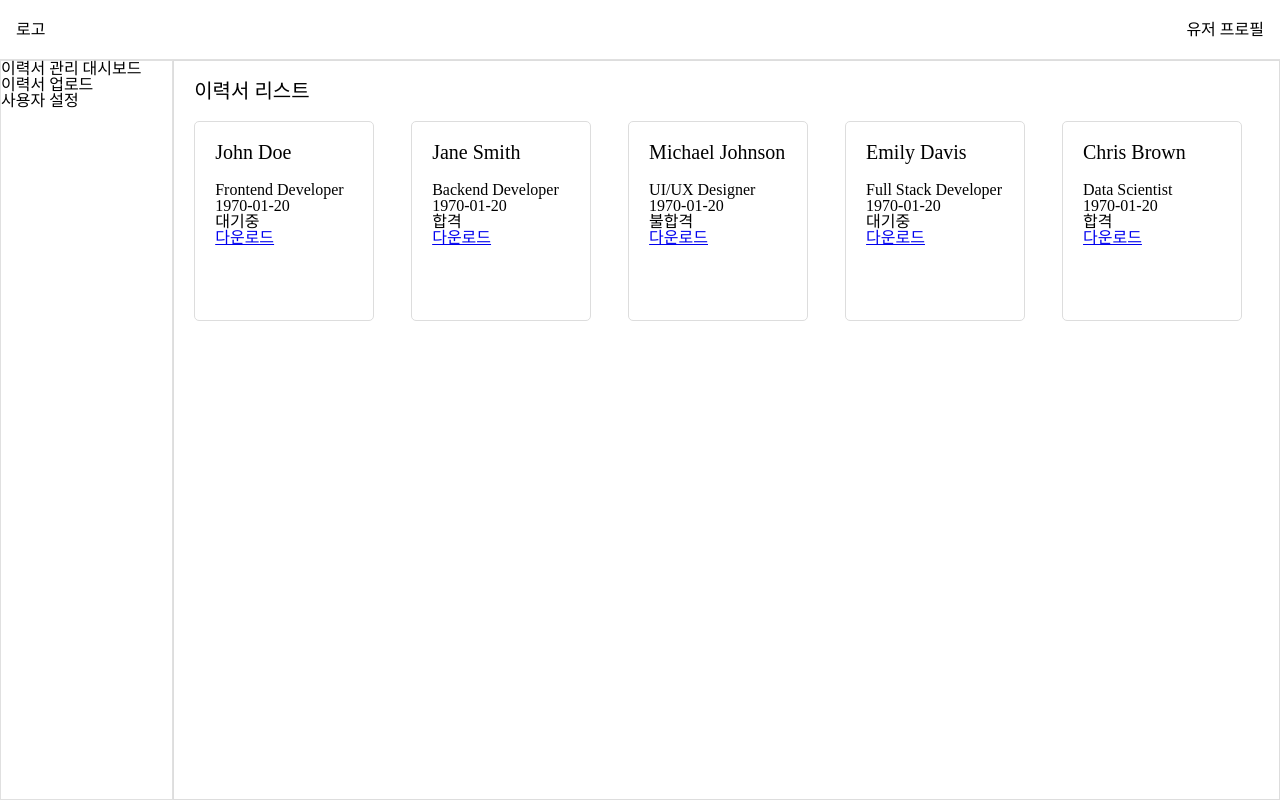
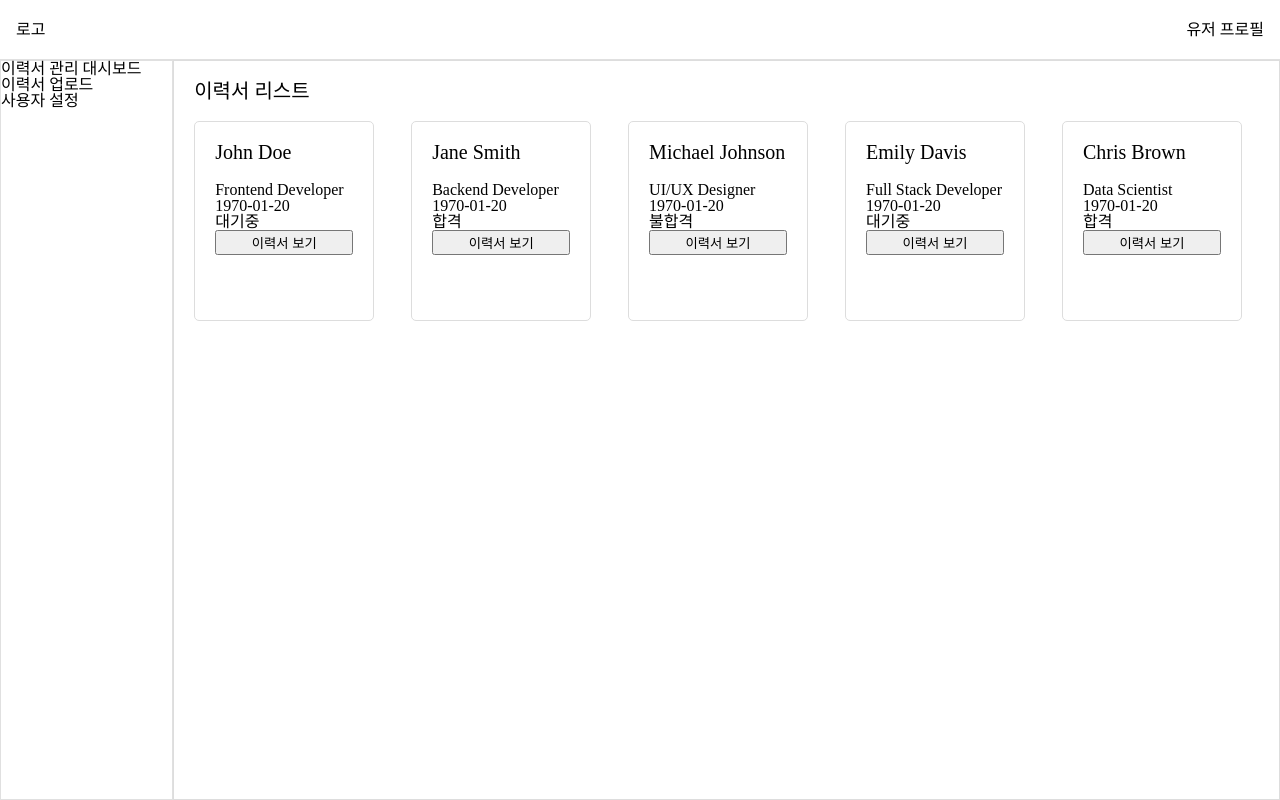
Before and after one commit to soonki-98/ats-client, a React (Create React App) app: page / in a window 1280 px wide. Built offline with nearby package versions, Linux system fonts and the light colour scheme.

Commit message:
ui 수정

```diff
--- a/src/entities/resume/ui/index.tsx
+++ b/src/entities/resume/ui/index.tsx
@@ -18,7 +18,7 @@ export default function Resume(props: Props) {
           rejected: <p>불합격</p>,
         }}
       />
-      <a href={props.url}>다운로드</a>
+      <button>이력서 보기</button>
     </ResumeWrapper>
   );
 }
```
